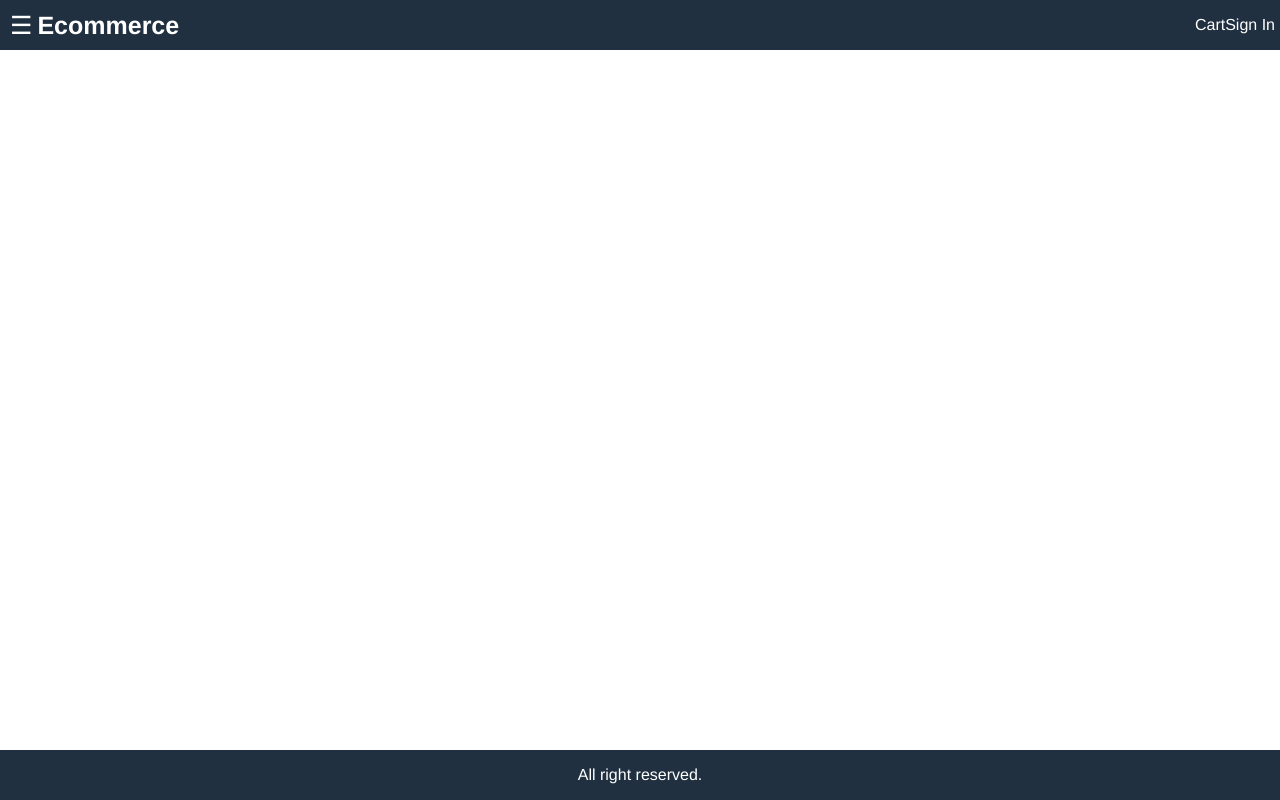
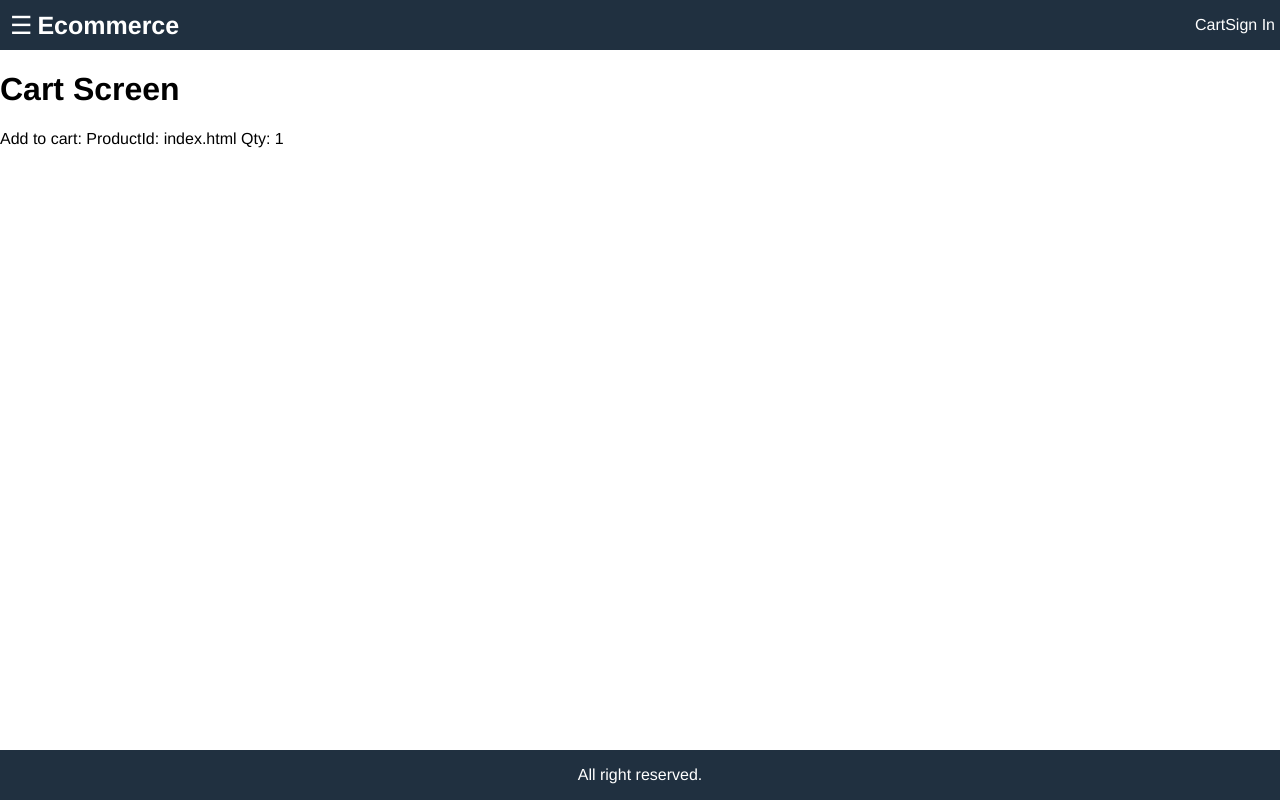
Before and after one commit to andresdthx/node, a React (Create React App) app in the folder frontend/: page /cart/index.html in a window 1280 px wide. Built offline with nearby package versions, Linux system fonts and the light colour scheme.

Commit message:
CartScreen

```diff
--- a/frontend/src/App.js
+++ b/frontend/src/App.js
@@ -1,6 +1,7 @@
 import {BrowserRouter, Route} from 'react-router-dom';
 import ProductScreen from './screens/ProductScreen';
 import HomeScreen from './screens/HomeScreen';
+import CartScreen from './screens/CartScreen';
 
 function App() {
   return (
@@ -8,7 +9,7 @@ function App() {
     <div className="grid-container">
         <header className="header">
             <div className="brand">
-                <button onClick="openMenu()">&#9776;</button>
+                <button>&#9776;</button>
                 <a href="/">Ecommerce</a>
             </div>
             <div className="header-links">
@@ -18,13 +19,14 @@ function App() {
         </header>
         <aside className="sidebar">
             <h3>Shopping Categories</h3>
-            <button className="sidebar-close-button" onClick="closeMenu()">x</button>
+            <button className="sidebar-close-button">x</button>
             <ul>
                 <li><a href="index.html">Pants</a></li>
                 <li><a href="index.html">Shirts</a></li>
             </ul>
         </aside>
         <main className="main">
+            <Route path="/cart/:id?" component={CartScreen}></Route>
             <Route path="/product/:id" component={ProductScreen}></Route>
             <Route path="/" component={HomeScreen} exact></Route>
         </main>
--- a/frontend/src/components/Cart.js
+++ b/frontend/src/components/Cart.js
@@ -1,7 +1,12 @@
-import React from 'react'
+import React, { useState } from 'react'
 
 export default function Cart(props) {
-    const {product} = props;
+    const {product, url} = props;
+    const [qty, setQty] = useState(1);
+
+    const addToCartHandler = () => {
+        url.history.push(`/cart/${product._id}?qty=${qty}`)
+    }
 
     return (
         <div>
@@ -24,9 +29,31 @@ export default function Cart(props) {
                         </div>
                     </div>
                 </li>
-                <li>
-                    <button className="primary block">Add</button>
-                </li>
+                {
+                    product.countInStock > 0 && (
+                        <>
+                        <li>
+                            <div className="row">
+                                <div>Qty</div>
+                                <div>
+                                    <select value={qty} onChange={e => setQty(e.target.value)}>
+                                        {
+                                            [...Array(product.countInStock).keys()].map( x => (
+                                                <option key={x + 1} value={x + 1}>
+                                                    {x + 1}
+                                                </option>
+                                            ))
+                                        }
+                                    </select>
+                                </div>
+                            </div>
+                        </li>
+                        <li>
+                            <button onClick={addToCartHandler} className="primary block">Add</button>
+                        </li>
+                        </>
+                    )
+                }
             </ul>
         </div>
     )
--- a/frontend/src/components/Product.js
+++ b/frontend/src/components/Product.js
@@ -1,5 +1,5 @@
 import React from 'react'
-import Cart from './Cart';
+// import Cart from './Cart';
 import Rating from './Rating';
 
 export default function Product(props) {
--- a/frontend/src/index.css
+++ b/frontend/src/index.css
@@ -72,6 +72,9 @@ ul{
 li{
   margin-top: 1rem;
 }
+input,
+select,
+textarea,
 button{
   padding: 1rem;
   border-radius: 0.5rem;
@@ -80,6 +83,8 @@ button{
   font-size: 1.6rem;
   -webkit-font-smoothing: antialiased;
   -moz-osx-font-smoothing: grayscale;
+}
+button{
   background-color: #f8f8f8;
   cursor: pointer;
 }
--- /dev/null
+++ b/frontend/src/screens/CartScreen.js
@@ -0,0 +1,14 @@
+import React from 'react'
+
+export default function CartScreen(props) {
+    const productId = props.match.params.id;
+    const qty =  props.location.search
+            ? Number(props.location.search.split('=')[1])
+            : 1;
+    return (
+        <div>
+            <h1>Cart Screen</h1>
+            <p>Add to cart: ProductId: {productId} Qty: {qty}</p>
+        </div>
+    )
+}
--- a/frontend/src/screens/ProductScreen.js
+++ b/frontend/src/screens/ProductScreen.js
@@ -48,7 +48,7 @@ export default function ProductScreen(props) {
                     </ul>
                 </div>
                 <div className="col-1 card card-body">
-                    <Cart product={product}></Cart>
+                    <Cart url={props} product={product}></Cart>
                 </div>
             </div>
             </div>
```
Also changed, not shown: 1 other file (tests, documents, lock files or other folders).
